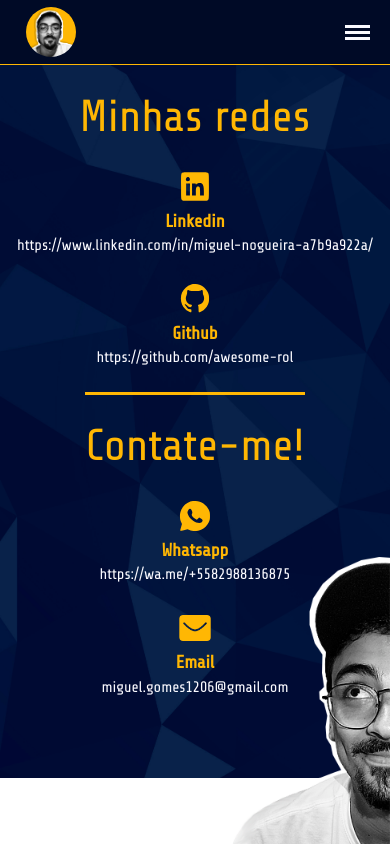
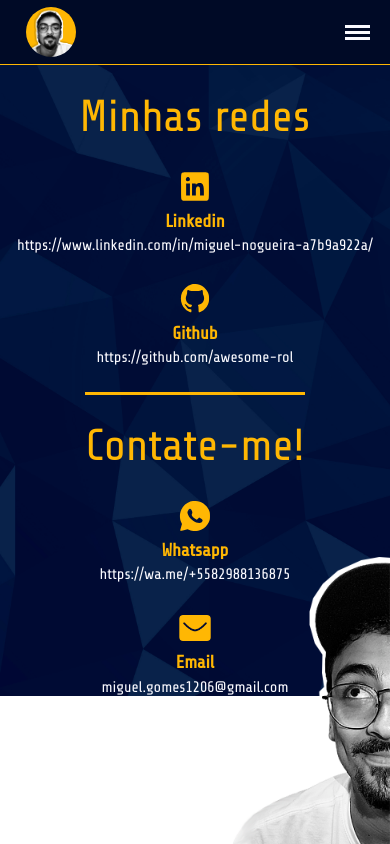
Before and after one commit to awesome-rol/portfolio-mgnogueira, a React (Vite) app: page /contato in a window 390 px wide. Built offline with nearby package versions, Linux system fonts and the light colour scheme.

Commit message:
ajustes responsividade

```diff
--- a/src/components/Contato.module.css
+++ b/src/components/Contato.module.css
@@ -144,7 +144,7 @@
 
 @media screen and (max-width: 415px) {
   .contato {
-    height: calc(100vh - 10.250rem);
+    height: auto;
   }
 
   .contato__container {
```
